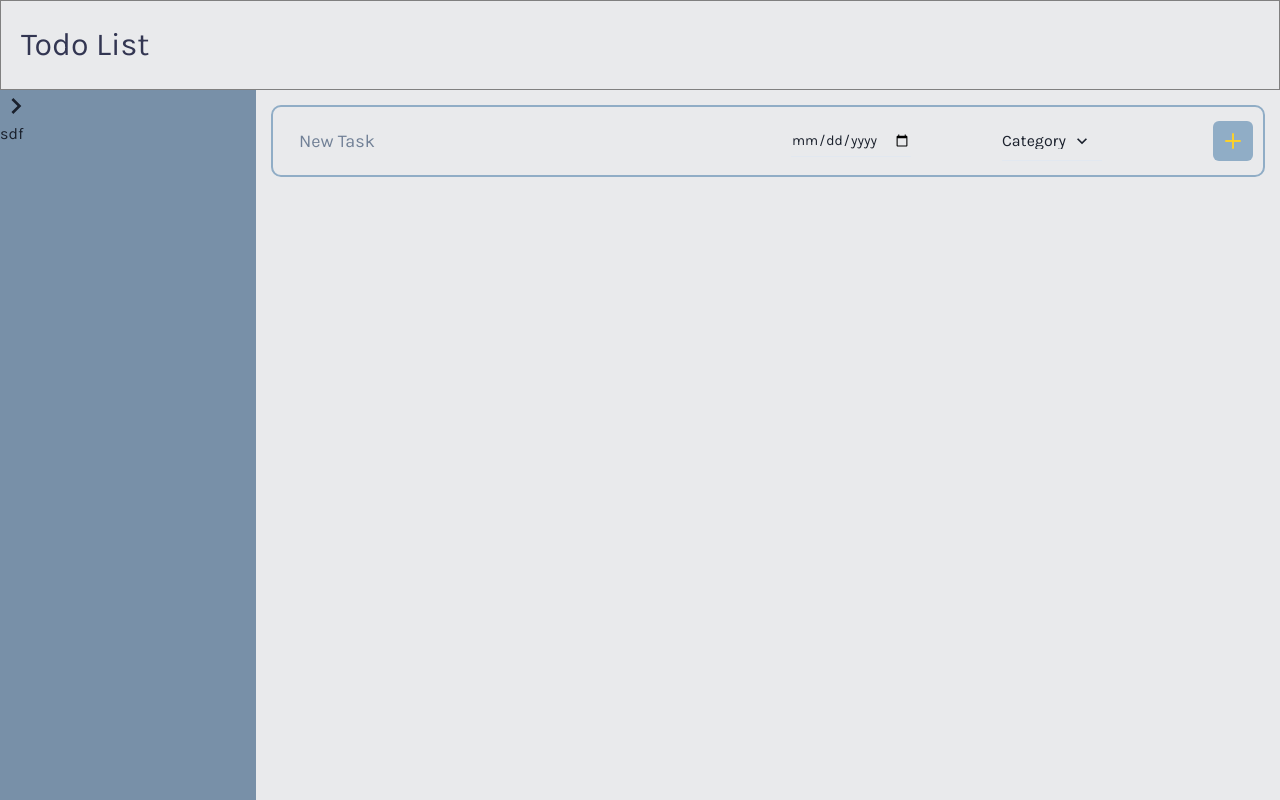
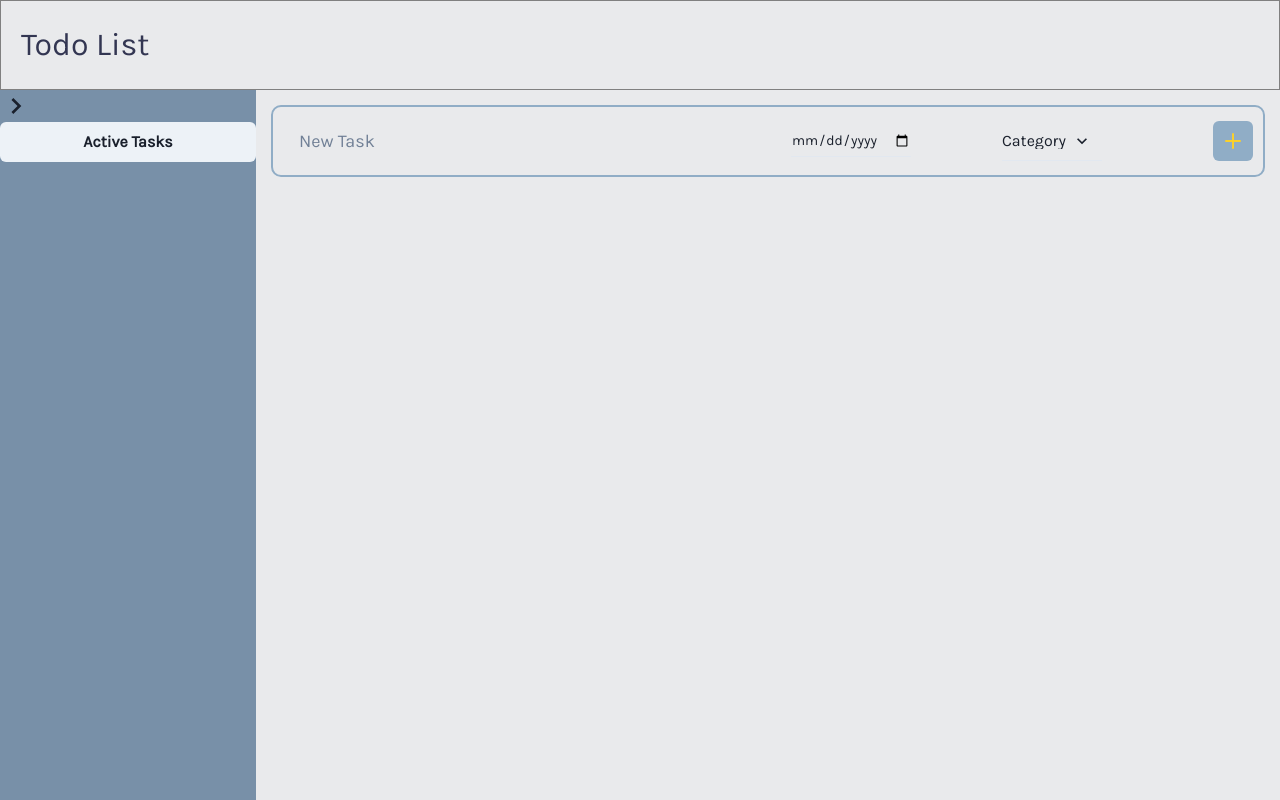
Before and after one commit to nayoung3669/todolist, a React (Create React App) app: page / in a window 1280 px wide. Shown: the top 800 px of the page. Built offline with nearby package versions, Linux system fonts and the light colour scheme.

Commit message:
complete status

```diff
--- a/src/App.css
+++ b/src/App.css
@@ -4,10 +4,9 @@
 
 .App {
   display: grid;
-  grid-template-columns: 1fr 4fr;
   grid-template-areas:
     "header  header"
-    "sidebar main"
+    "main main"
     "footer  footer";
 }
 
--- a/src/App.js
+++ b/src/App.js
@@ -1,7 +1,6 @@
 import './App.css';
 import Main from './Components/Main/Main';
 import Header from './Components/Header/Header';
-import Sidebar from './Components/Sidebar/Sidebar';
 import Footer from './Components/Footer/Footer'
 import { ChakraProvider } from '@chakra-ui/react';
 
@@ -13,7 +12,6 @@ function App() {
     <div className="App">
       <ChakraProvider>
         <div id="header"><Header /></div>
-        <div id="sidebar"><Sidebar /></div>
         <div id="main"><Main /></div>
         <div id="footer"><Footer /></div>
       </ChakraProvider>
--- a/src/Components/Main/Main.css
+++ b/src/Components/Main/Main.css
@@ -1,4 +1,6 @@
 .main {
-  max-width: "1100px";
+  display: grid;
+  grid-template-columns: 1fr 4fr;
+  max-width: x1100px;
   max-height: 1000px;
 }
--- a/src/Components/Main/Main.js
+++ b/src/Components/Main/Main.js
@@ -1,13 +1,19 @@
 import React from 'react'
 import TodoList from '../Todos/TodoList'
 import './Main.css'
+import Sidebar from '../Sidebar/Sidebar'
 
 const Main = () => {
-  return (
-    <div className='main'>
-        <TodoList />
-    </div>
-  )
+
+
+
+    return (
+        <div className='main'>
+            <Sidebar />
+            <TodoList />
+
+        </div>
+    )
 }
 
 export default Main
--- a/src/Components/Sidebar/Sidebar.js
+++ b/src/Components/Sidebar/Sidebar.js
@@ -1,15 +1,18 @@
 import React from 'react'
 import './Sidebar.css'
 import { ChevronRightIcon } from '@chakra-ui/icons'
-import { Box } from '@chakra-ui/react'
+import { Box, Button } from '@chakra-ui/react'
+
 
 const Sidebar = () => {
+
+
     return (
         <Box className='sidebar' minW="230px">
             <ChevronRightIcon className='toggle' boxSize={8}/>
             <Box className='menu_bar'>
                 <ul className='menu_categories'>
-                <li>sdf</li>
+                    <Button width="100%"><li>Active Tasks</li></Button>
                 </ul>
             </Box>
         </Box>
--- a/src/Components/Todos/NewTodoForm.js
+++ b/src/Components/Todos/NewTodoForm.js
@@ -39,6 +39,7 @@ function NewTodoForm({updateTodos}) {
                     <Input id="due" type="date" name="due" size="sm" variant="flushed" width="120px" value={formik.values.due} onChange={formik.handleChange} {...getFieldProps("due")}/>
                 </FormControl>
                 <FormControl >
+
                     <Select id="" variant="flushed" name="due" maxW="100px" placeholder="Category" value={formik.values.category} onChange={formik.handleChange} {...getFieldProps("category")}>
                         <option value="School" color="red">School 📖</option>
                         <option value="Work">Work 📂</option>
--- a/src/Components/Todos/Todo.js
+++ b/src/Components/Todos/Todo.js
@@ -1,5 +1,5 @@
 import React, { useState } from 'react'
-import { Card, Text, Heading, Box, Input, Stack, HStack, CardHeader, CardBody, Checkbox, EditableTextarea, Editable, EditablePreview  } from '@chakra-ui/react'
+import { Card, Text, Heading, Box, Input, Stack, Button, HStack, CardHeader, CardBody, Checkbox, EditableTextarea, Editable, EditablePreview  } from '@chakra-ui/react'
 import { MinusIcon, EditIcon, CheckIcon, TimeIcon } from '@chakra-ui/icons'
 
 
@@ -18,9 +18,13 @@ const Todo = ({updateTodo, deleteTodo, toggleProgress, todo}) => {
         <Card display="flex" margin="30px" borderRadius={15} minW="250px" minH="230px" boxShadow='lg' rounded='md'>
             <Box display="flex" flexDirection="column" justifyContent="space-between" alignItems="center"  margin="20px" borderBottom="1px solid grey" >
                 {isEditing?
-                    <Input name="editedText" id="editedText" onChange={e => updateTodo(todo.id, "task", e.target.value)}/> :
+                    <Input name="editedText" id="editedText" onChange={e => updateTodo(todo.id, "task", e.target.value)} autoFocus={true} minH="150px" marginBottom="30px"/> :
                     <>
-                        <CardHeader><Heading size="md" height="40px">{todo.task} </Heading></CardHeader>
+                        <CardHeader>
+                            {!todo.inProgress?
+                            <Heading size="md" height="20px" textDecorationLine="line-through">{todo.task} </Heading>
+                            :<Heading size="md" height="20px">{todo.task} </Heading>}
+                        </CardHeader>
                         <CardBody>
                                 <Editable defaultValue='Description' color="gray">
                                     <EditablePreview />
@@ -37,11 +41,11 @@ const Todo = ({updateTodo, deleteTodo, toggleProgress, todo}) => {
                 }
                 <Stack display="flex" flexDirection="row" width="62px" justifyContent="center" >
                     {isEditing?
-                        <CheckIcon onClick={toggleEditing}/>:
-                        <HStack spacing={7} marginBottom="20px" >
-                            <Checkbox colorScheme="gray" onChange={toggleProgress(todo.id)}/>
-                            <EditIcon onClick={toggleEditing} boxSize={5} color="#333652"/>
-                            <MinusIcon alignSelf="flex-end" onClick={() => deleteTodo(todo.id)}  boxSize={5} color="#333652"/>
+                        <Button onClick={toggleEditing}><CheckIcon /></Button>:
+                        <HStack spacing={2} marginBottom="20px" >
+                            <Checkbox  size="lg" paddingRight="20px" colorScheme="gray" onChange={() => toggleProgress(todo.id, todo.inProgress)} isChecked={!todo.inProgress}/>
+                            <Button size="md" bg="none" onClick={toggleEditing}  color="#333652"><EditIcon /> </Button>
+                            <Button size="md" bg="none" alignSelf="flex-end" onClick={() => deleteTodo(todo.id)} color="#333652"><MinusIcon /></Button>
                         </HStack>
                     }
                 </Stack>
--- a/src/Components/Todos/TodoList.js
+++ b/src/Components/Todos/TodoList.js
@@ -31,10 +31,10 @@ function TodoList() {
         setTodos(deletedList);
     }
 
-    const toggleProgress = (id) => {
+    const toggleProgress = (id, state) => {
         const updatedTodos = todos.map((todo) => {
             if(id === todo.id) {
-                return {...todo, inProgress: !todo.inProgress};
+                return {...todo, inProgress: !state};
             } else {
                 return todo;
             }
```
Also changed, not shown: src/Components/Sidebar/Menu.js (deleted, +0 -10 lines), src/Components/Sidebar/Menus/ActiveTasks.js (added, +9 -0 lines). Lines whose indentation alone changed are shown as unchanged.
